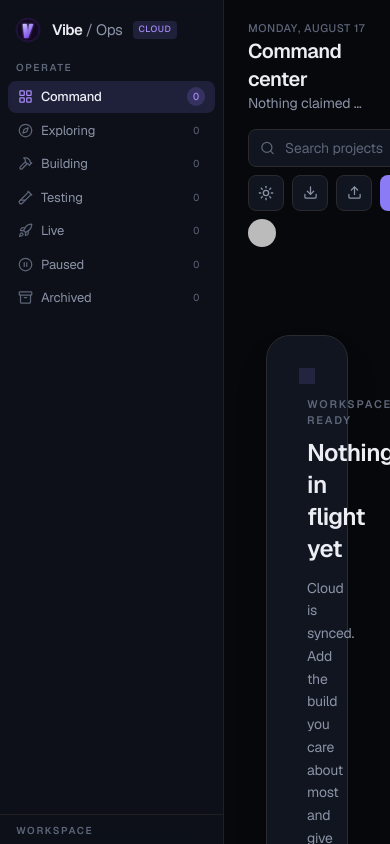
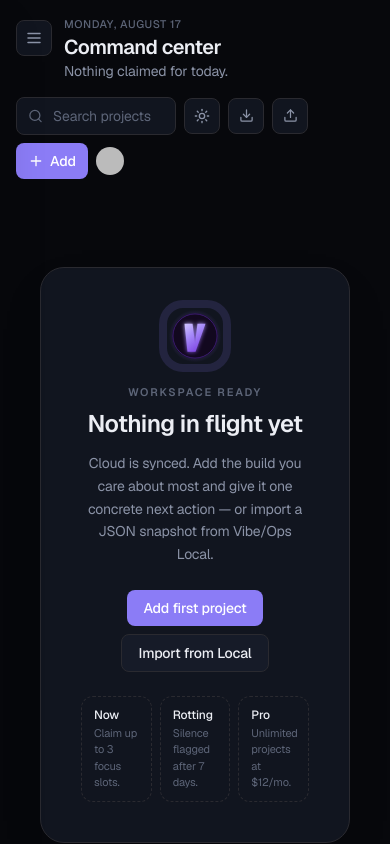
Before and after one commit to dustinholdfast/vibeops-cloud, a Next.js app: page /dashboard in a window 390 px wide. Built offline with nearby package versions, Linux system fonts and the light colour scheme; no server answers; the database is empty; sample sign-in values are in the browser's storage; some icons are missing.

Commit message:
Mobile command-center shell
* Add a mobile shell with slide-over sidebar

* Add header menu button for the mobile nav

```diff
--- a/app/dashboard/DashboardClient.tsx
+++ b/app/dashboard/DashboardClient.tsx
@@ -1,6 +1,6 @@
 'use client';
 
-import { useEffect } from 'react';
+import { useEffect, useState } from 'react';
 import { UserButton } from '@clerk/nextjs';
 import { Sidebar } from '@/src/components/Sidebar';
 import { Header } from '@/src/components/Header';
@@ -18,6 +18,7 @@ export function DashboardClient({ userId }: { userId: string }) {
   const loadStatus = useProjectStore((s) => s.loadStatus);
   const loadError = useProjectStore((s) => s.loadError);
   const projects = useProjectStore((s) => s.projects);
+  const [navOpen, setNavOpen] = useState(false);
 
   useEffect(() => {
     void loadProjects(userId);
@@ -36,9 +37,18 @@ export function DashboardClient({ userId }: { userId: string }) {
     return () => window.removeEventListener('beforeunload', warn);
   }, []);
 
+  useEffect(() => {
+    if (!navOpen) return;
+    const onKey = (event: KeyboardEvent) => {
+      if (event.key === 'Escape') setNavOpen(false);
+    };
+    window.addEventListener('keydown', onKey);
+    return () => window.removeEventListener('keydown', onKey);
+  }, [navOpen]);
+
   return (
     <div className="flex h-full bg-background text-text overflow-hidden">
-      <Sidebar />
+      <Sidebar mobileOpen={navOpen} onClose={() => setNavOpen(false)} />
 
       <main className="flex-1 flex flex-col min-w-0 overflow-hidden">
         <WorkspaceSaveNotice />
@@ -48,7 +58,7 @@ export function DashboardClient({ userId }: { userId: string }) {
             Loading your workspace…
           </div>
         ) : loadStatus === 'error' ? (
-          <div className="flex-1 flex flex-col items-center justify-center gap-3 px-6 text-center">
+          <div className="flex-1 flex flex-col items-center justify-center gap-3 px-4 text-center">
             <p className="text-sm text-danger font-medium">Could not load projects</p>
             <p className="text-xs text-text-dim max-w-md">{loadError || 'Please try again in a moment.'}</p>
             <button
@@ -61,8 +71,9 @@ export function DashboardClient({ userId }: { userId: string }) {
           </div>
         ) : (
           <div className="flex-1 overflow-y-auto">
-            <div className="max-w-6xl mx-auto px-6 py-5 pb-8">
+            <div className="max-w-6xl mx-auto px-4 sm:px-6 py-4 sm:py-5 pb-8">
               <Header
+                onMenu={() => setNavOpen(true)}
                 account={
                   <UserButton
                     afterSignOutUrl="/"
--- a/src/components/Header.tsx
+++ b/src/components/Header.tsx
@@ -3,11 +3,11 @@
 import { useState, useRef, useEffect, type ReactNode } from 'react';
 import { useProjectStore, MAX_NOW_SLOTS } from '../store/useProjectStore';
 import { format } from 'date-fns';
-import { Search, Plus, Download, Upload, Sun, Moon } from 'lucide-react';
+import { Menu, Search, Plus, Download, Upload, Sun, Moon } from 'lucide-react';
 import { useTheme } from '../lib/useTheme';
 import type { Project } from '../types';
 
-export function Header({ account }: { account?: ReactNode }) {
+export function Header({ account, onMenu }: { account?: ReactNode; onMenu?: () => void }) {
   const {
     search,
     setSearch,
@@ -101,12 +101,24 @@ export function Header({ account }: { account?: ReactNode }) {
 
   return (
     <div className="mb-6 flex items-center justify-between gap-4 flex-wrap">
+      <div className="min-w-0 flex items-start gap-3">
+        {onMenu && (
+          <button
+            type="button"
+            onClick={onMenu}
+            className="mt-1 inline-flex h-9 w-9 flex-shrink-0 items-center justify-center rounded-lg border border-border bg-surface text-text-muted hover:text-text lg:hidden"
+            aria-label="Open navigation"
+          >
+            <Menu size={18} />
+          </button>
+        )}
         <div className="min-w-0">
           <p className="text-[11px] font-medium tracking-wider text-text-dim uppercase">
             {format(new Date(), 'EEEE, MMMM d')}
           </p>
           <h1 className="text-xl font-semibold text-text tracking-tight">Command center</h1>
           <p className="text-sm text-text-muted truncate">{sub}</p>
+        </div>
       </div>
 
       <div className="flex items-center gap-2 flex-wrap">
@@ -118,7 +130,7 @@ export function Header({ account }: { account?: ReactNode }) {
             placeholder="Search projects"
             value={search}
             onChange={(e) => setSearch(e.target.value)}
-            className="w-52 pl-9 pr-12 py-2 rounded-lg bg-surface border border-border text-sm text-text placeholder:text-text-dim focus:outline-none focus:border-purple/50 focus:ring-1 focus:ring-purple/30"
+            className="w-40 sm:w-52 pl-9 pr-3 sm:pr-12 py-2 rounded-lg bg-surface border border-border text-sm text-text placeholder:text-text-dim focus:outline-none focus:border-purple/50 focus:ring-1 focus:ring-purple/30"
           />
           <kbd className="pointer-events-none absolute right-2.5 top-1/2 -translate-y-1/2 hidden sm:inline text-[10px] text-text-dim border border-border rounded px-1.5 py-0.5">
             ⌘K
@@ -159,7 +171,7 @@ export function Header({ account }: { account?: ReactNode }) {
                   setShowAdd(false);
                 }
               }}
-              className="w-44 px-3 py-2 rounded-lg bg-surface border border-border text-sm text-text placeholder:text-text-dim focus:outline-none focus:border-purple/50"
+              className="w-36 sm:w-44 px-3 py-2 rounded-lg bg-surface border border-border text-sm text-text placeholder:text-text-dim focus:outline-none focus:border-purple/50"
             />
             <button onClick={handleAdd} disabled={creating || operationBusy} className="px-3 py-2 rounded-lg bg-purple hover:bg-purple-light text-white text-sm font-medium">
               {creating ? 'Saving…' : creation ? 'Retry' : 'Add'}
--- a/src/components/Sidebar.tsx
+++ b/src/components/Sidebar.tsx
@@ -25,7 +25,13 @@ const stages: { key: FilterStage; label: string; icon: ReactNode }[] = [
   { key: 'Archived', label: 'Archived', icon: <Archive size={15} /> },
 ];
 
-export function Sidebar() {
+export function Sidebar({
+  mobileOpen = false,
+  onClose,
+}: {
+  mobileOpen?: boolean;
+  onClose?: () => void;
+}) {
   const { projects, filter, setFilter } = useProjectStore();
 
   const counts = projects.reduce(
@@ -41,7 +47,23 @@ export function Sidebar() {
   );
 
   return (
-    <aside className="w-56 flex-shrink-0 bg-surface/70 border-r border-border-subtle flex flex-col h-full backdrop-blur-sm">
+    <>
+      <button
+        type="button"
+        aria-label="Close navigation"
+        onClick={onClose}
+        className={cn(
+          'fixed inset-0 z-40 bg-black/50 lg:hidden',
+          mobileOpen ? 'block' : 'hidden'
+        )}
+      />
+      <aside
+        className={cn(
+          'w-56 flex-shrink-0 bg-surface/95 border-r border-border-subtle flex flex-col h-full backdrop-blur-sm',
+          'max-lg:fixed max-lg:inset-y-0 max-lg:left-0 max-lg:z-50 max-lg:shadow-2xl max-lg:transition-transform max-lg:duration-200',
+          mobileOpen ? 'max-lg:translate-x-0' : 'max-lg:-translate-x-full'
+        )}
+      >
         <div className="px-3.5 py-4 flex items-center gap-2.5">
           {/* eslint-disable-next-line @next/next/no-img-element */}
           <img
@@ -62,11 +84,14 @@ export function Sidebar() {
         <p className="px-4 pb-1.5 text-[10px] font-semibold uppercase tracking-[0.16em] text-text-dim">
           Operate
         </p>
-      <nav className="flex-1 px-2 space-y-0.5">
+        <nav className="flex-1 px-2 space-y-0.5 overflow-y-auto">
           {stages.map((s) => (
             <button
               key={s.key}
-            onClick={() => setFilter(s.key)}
+              onClick={() => {
+                setFilter(s.key);
+                onClose?.();
+              }}
               className={cn(
                 'w-full flex items-center gap-2 px-2.5 py-1.5 rounded-lg text-[13px] transition-colors',
                 filter === s.key
@@ -97,5 +122,6 @@ export function Sidebar() {
           <WorkspaceMenu />
         </div>
       </aside>
+    </>
   );
 }
```
Lines whose indentation alone changed are shown as unchanged.
